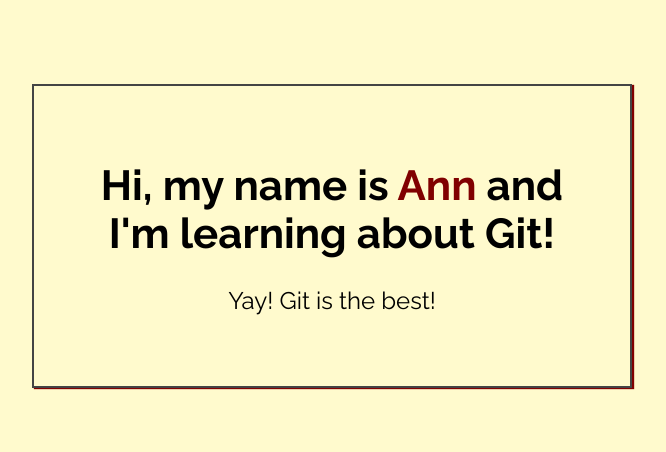
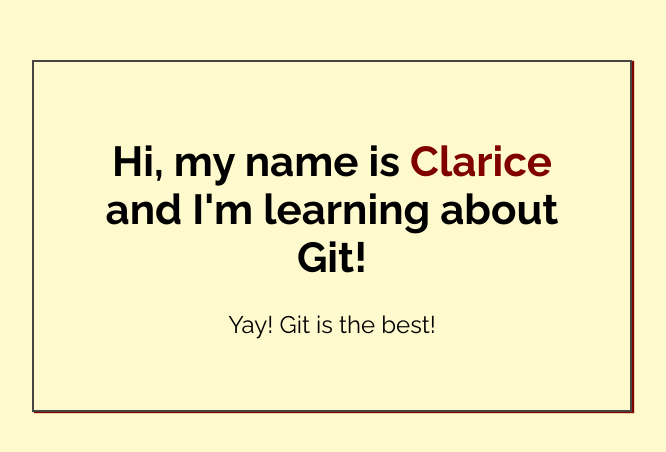
Before and after one commit to ClariceR/sc-repo, a plain HTML site: page index.html in a window 1280 px wide. Shown: the part 164-616 px from the top of the page, without its empty margins (308-974 px from the left). Drawn offline with Linux system fonts and the light colour scheme.

Commit message:
Replaced name in index.html

```diff
--- a/index.html
+++ b/index.html
@@ -14,7 +14,7 @@
 <body>
 
     <div class="greeting">
-        <h1>Hi, my name is <span class="highlight">Ann</span> and I'm learning about Git! </h1>
+        <h1>Hi, my name is <span class="highlight">Clarice</span> and I'm learning about Git! </h1>
 
         <p>Yay! Git is the best!</p>
     </div>
```
